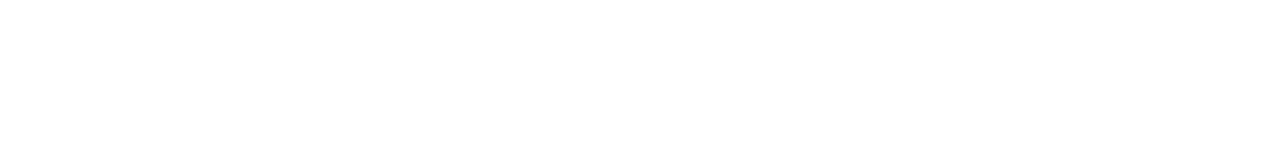
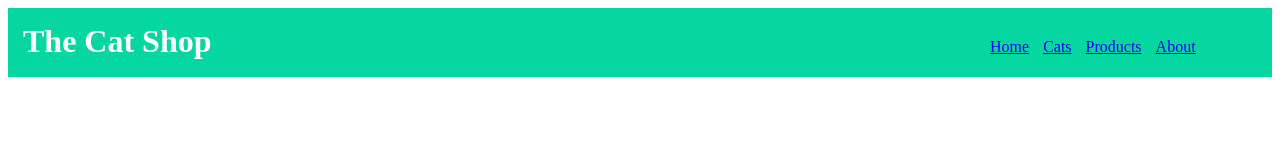
Before and after one commit to vioif/copycat-assignment, a plain HTML site: page index.html in a window 1280 px wide. Drawn offline with Linux system fonts and the light colour scheme.

Commit message:
nav bar fixed

```diff
--- a/index.html
+++ b/index.html
@@ -1,9 +1,31 @@
 <!DOCTYPE html>
+
 <html>
+
   <head>
     <meta charset="utf-8">
+    <title>copycat</title>
+    <link rel='stylesheet' type='text/css' href='styles.css'>
   </head>
+
   <body>
+    <div>
+      <header>
+        <h1 class="shop-name">The Cat Shop</h1>
 
-  </body>
-</html>
+          <ul class="navbar">
+            <li class="nav-item">
+              <a href="#home">Home</a>
+            </li>
+            <li class="nav-item">
+              <a href="#cats">Cats</a>
+            </li>
+            <li class="nav-item">
+              <a href="#products">Products</a>
+            </li>
+            <li class="nav-item">
+              <a href="#about">About</a>
+            </li>
+          </ul>
+
+      </header>
--- a/styles.css
+++ b/styles.css
@@ -0,0 +1,35 @@
+header {
+  background-color: #06D6A0;
+  padding: 5px;
+  text-align: left;
+}
+
+ul {
+  list-style: none;
+}
+
+li  {
+  display: list-item;
+  margin: 0;
+}
+
+.shop-name {
+color: white;
+margin: 10px;
+width: 50%;
+}
+
+.nav-item {
+margin-right: 10px;
+display: inline-block;
+}
+
+.navbar {
+    width: 40%;
+    display: inline-block;
+    text-align: right;
+}
+
+h1 {
+display: inline-block;
+}
```
